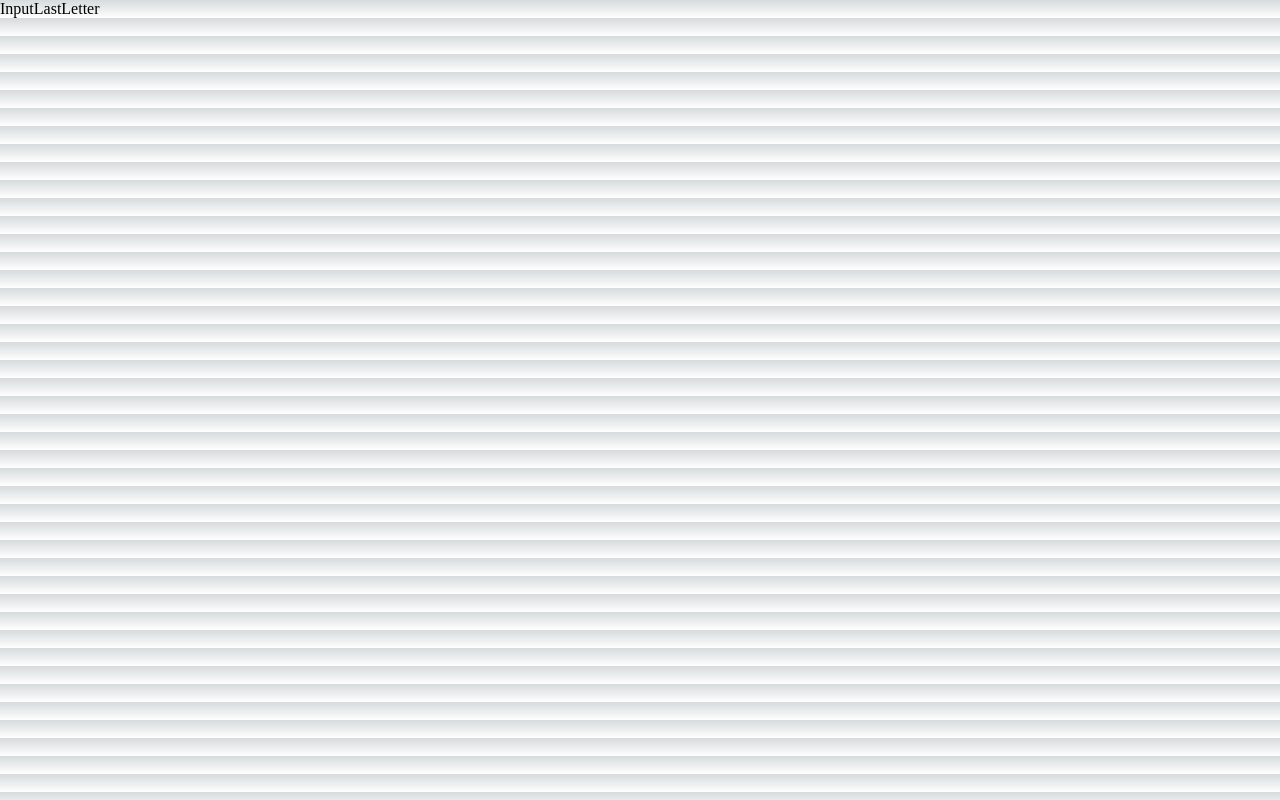
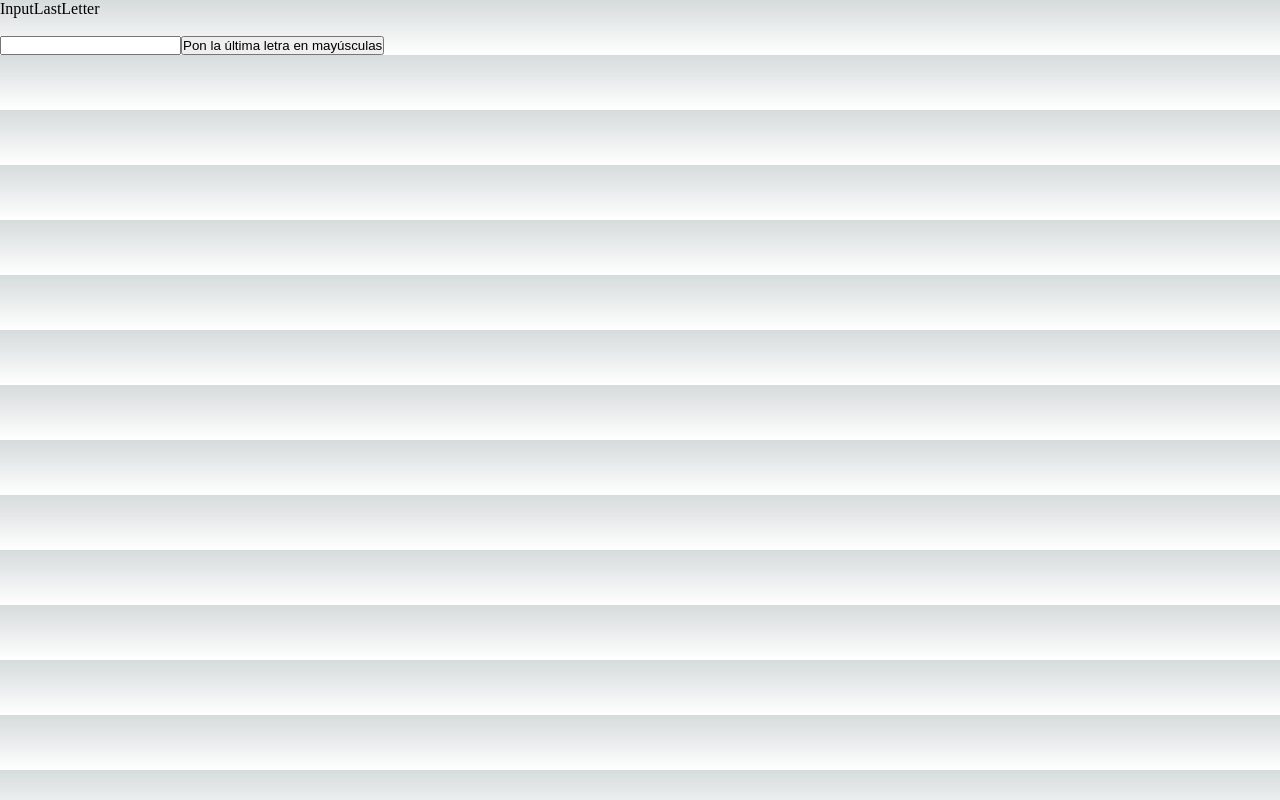
Before and after one commit to Aluonam/pt_061123, a Next.js app: page /components/InputLastLetter in a window 1280 px wide. Built offline with nearby package versions, Linux system fonts and the light colour scheme.

Commit message:
esqueleto input y botón

```diff
--- a/pages/components/InputLastLetter.jsx
+++ b/pages/components/InputLastLetter.jsx
@@ -2,7 +2,12 @@ import React from 'react'
 
 const InputLastLetter = () => {
   return (
+    <>
     <div>InputLastLetter</div>
+    <br></br>
+    <input onChange={(e)=>{console.log(e.target.value)}}></input>
+    <button onClick={()=>{}}>Pon la última letra en mayúsculas</button>
+    </>
   )
 }
 
```
